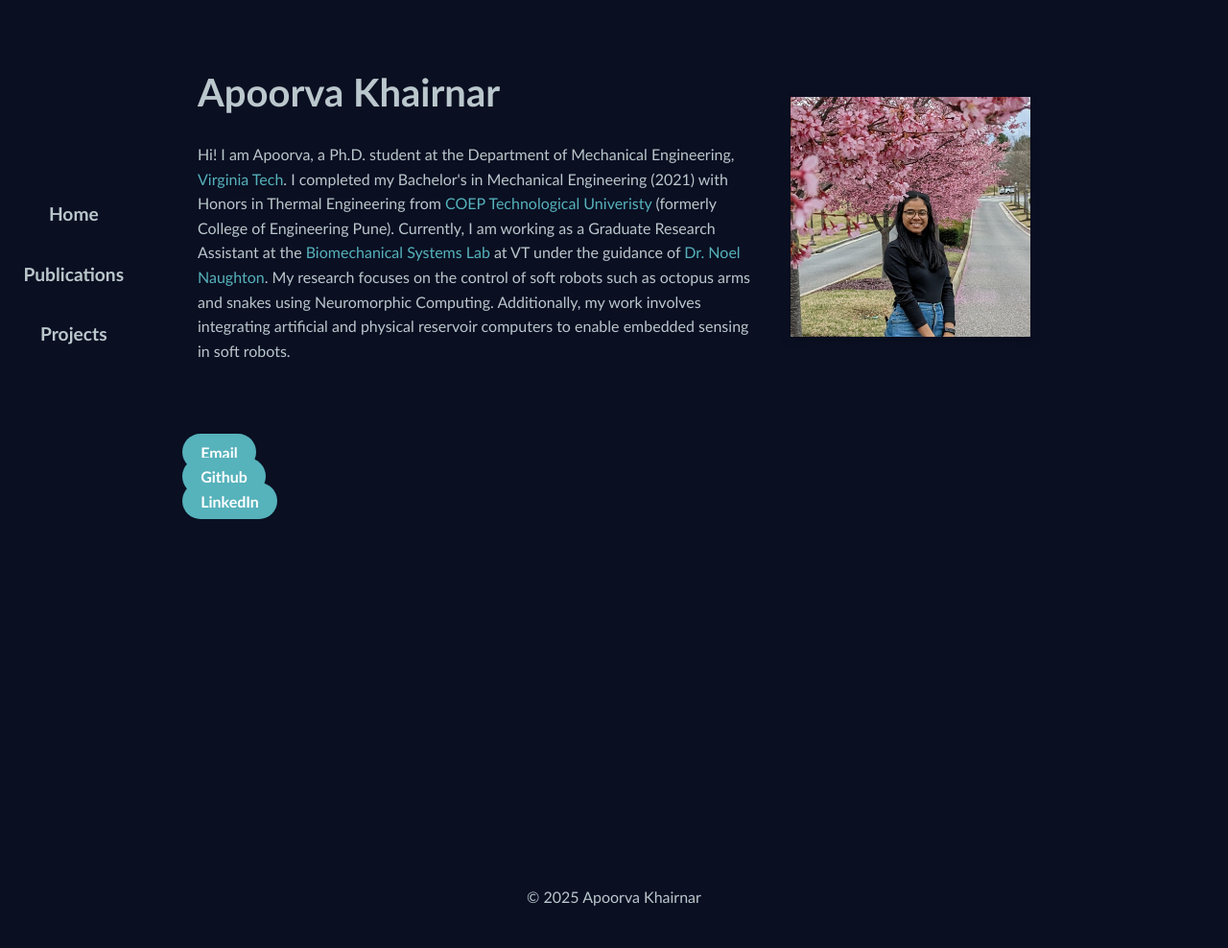
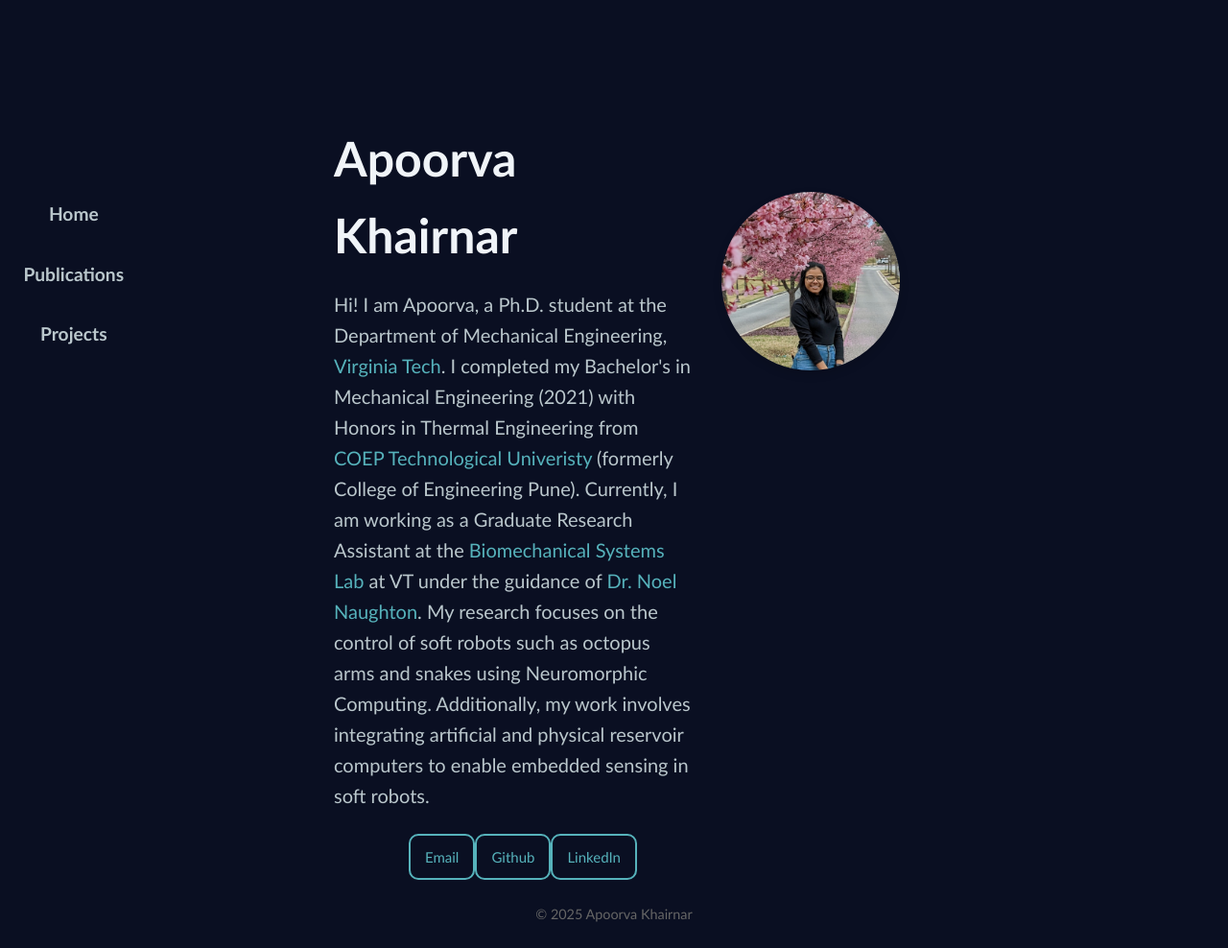
Before and after one commit to apoorvakhairnar/apoorvakhairnar.github.io, a Jekyll site: the page built from index.md, in a window 1280 px wide and 988 px high. Shown: the whole window at 96% size. Built offline with Jekyll 4.4.1, drawn with Linux system fonts in a browser that asks for light colours.

Commit message:
modified:   assets/css/home_style.css 	modified:   assets/css/style.css

```diff
--- a/assets/css/home_style.css
+++ b/assets/css/home_style.css
@@ -1,47 +1,148 @@
-/* home_style.css */
+/* ==================================================
+   home_style.css — Homepage “about + photo” & buttons
+   ================================================== */
 
-/* Desktop layout */
+@import 'style.css';
+
+/* 1) Desktop content grid */
 .content_desktop {
+  margin-left: 15vw;         /* leave room for sidebar */
+  padding-top: 125px;
+  display: grid;
+  grid-template-columns: 1fr 1fr;
+  gap: 2rem;
+  justify-content: center;
+  font-size: 20px;
+  color: var(--color-text);
+}
+
+/* 2) Headline & paragraph styling */
+.content_desktop h1 {
+  color: var(--color-accent-light);
+  font-size: 50px;
+  margin-bottom: 1rem;
+}
+.content_desktop p {
+  margin-bottom: 1.5rem;
+}
+
+/* 3) Links in text */
+.content_desktop a {
+  color: var(--color-accent);
+}
+
+/* 4) Profile photo */
+.content_desktop .profile-photo img {
+  width: 50%;
+  height: auto;
+  border-radius: 50%;
+  box-shadow: 0 4px 10px rgba(0,0,0,0.15);
+  margin-top: 75px;
+  justify-self: end;
+}
+
+/* 5) Desktop buttons */
+.buttons_desktop {
+  margin-left: 250px;
+  padding-left: 20px;
   display: flex;
-  align-items: center;
+  justify-content: space-between;
+  width: 25%;
+}
+.buttons_desktop .button {
+  padding: 10px 15px;
+  font-size: 15px;
+  border: 2px solid var(--color-accent);
+  color: var(--color-accent);
+  background: var(--color-bg);
+  border-radius: 10px;
+  text-align: center;
+  cursor: pointer;
+  width: 100px;
+  transition: background 0.2s, color 0.2s;
+}
+.buttons_desktop .button a {
+  color: var(--color-accent);
+}
+.buttons_desktop .button:hover {
+  background: var(--color-accent-light);
+  color: var(--color-bg);
+}
+.buttons_desktop .button:hover a {
+  color: var(--color-bg);
+}
+
+/* 6) Mobile layout */
+.content_mobile {
+  padding-left: 2.5%;
+  padding-top: 50px;
+  display: none;
+  grid-template-rows: 1fr 1fr;
+  font-size: 20px;
   justify-content: center;
-  gap: 2rem;
-  max-width: 900px;
-  margin: 4rem auto;         /* top/bottom auto‐centers, 4rem padding */
-  padding: 0 1rem;
+  color: var(--color-text);
 }
-.profile-photo img {
-  width: 250px;              /* make the photo a bit bigger */
+.content_mobile h1 {
+  color: var(--color-accent-light);
+  font-size: 50px;
+  margin-bottom: 1rem;
+}
+.content_mobile a {
+  color: var(--color-accent);
+}
+.content_mobile img {
+  margin-left: 5%;
+  margin-top: 50px;
+  width: 90%;
   height: auto;
+  border-radius: 50%;
   box-shadow: 0 4px 10px rgba(0,0,0,0.15);
 }
 
-/* Buttons group stays centered */
-.buttons_desktop {
-  justify-content: center;
-  margin: 2rem 0;
+/* 7) Mobile buttons */
+.buttons_mobile {
+  display: none;
+  justify-content: space-between;
+  width: 100%;
+  margin: 1.5rem 0;
+}
+.buttons_mobile .button {
+  padding: 10px 15px;
+  font-size: 15px;
+  border: 2px solid var(--color-accent);
+  color: var(--color-accent);
+  background: var(--color-bg);
+  border-radius: 10px;
+  cursor: pointer;
+  width: 100px;
+  transition: background 0.2s, color 0.2s;
+}
+.buttons_mobile .button a {
+  color: var(--color-accent);
+}
+.buttons_mobile .button:hover {
+  background: var(--color-accent-light);
+  color: var(--color-bg);
+}
+.buttons_mobile .button:hover a {
+  color: var(--color-bg);
 }
 
-.buttons_desktop .button a {
-  background: var(--color-accent);
-  color: #fff;
-  padding: 0.6rem 1.2rem;
-  border-radius: 9999px;
-  font-weight: 600;
-  transition: background 0.2s;
-  text-decoration: none;
-}
-.buttons_desktop .button a:hover {
-  background: var(--color-accent-light);
+/* 8) Media queries */
+@media screen and (min-width: 768px) and (orientation: landscape) {
+  .sidenav        { display: block; }
+  .nav_mobile     { display: none; }
+  .content_desktop { display: grid; }
+  .content_mobile  { display: none; }
+  .buttons_desktop { display: flex; }
+  .buttons_mobile  { display: none; }
 }
 
-/* Mobile layout */
-.content_mobile { display: none; }
-.buttons_mobile   { display: none; }
-
-@media (max-width: 768px) {
+@media screen and (max-width: 768px) {
+  .sidenav         { display: none; }
+  .nav_mobile      { display: flex; }
   .content_desktop { display: none; }
-  .content_mobile  { display: block; }
+  .content_mobile  { display: grid; }
   .buttons_desktop { display: none; }
   .buttons_mobile  { display: flex; }
 }
--- a/assets/css/style.css
+++ b/assets/css/style.css
@@ -1,11 +1,26 @@
+/* ==============================================
+   style.css — Global variables, resets, nav, footer
+   ============================================== */
+
+/* 1) Color & font variables */
 :root {
-  --color-bg: #0a0f22;
-  --color-text: #bac7cc;
-  --color-accent: #56b2bb;
-  --color-accent-light: #e8f0fe;
-  --color-muted: #666666;
+  --color-bg:            #0a0f22;
+  --color-text:          #bac7cc;
+  --color-accent:        #56b2bb;
+  --color-accent-light:  #f0f4f8;
+  --color-muted:         #666666;
+
+  --font-sans: 'Trebuchet MS','Lucida Sans Unicode','Lucida Grande',
+               'Lucida Sans',Arial,sans-serif;
 }
 
+/* 2) Resets & base */
+* {
+  box-sizing: border-box;
+  margin: 0;
+  padding: 0;
+  font-family: var(--font-sans);
+}
 html {
   height: 100%;
 }
@@ -13,58 +28,31 @@ body {
   display: flex;
   flex-direction: column;
   min-height: 100vh;
-  background-color: var(--color-bg);
+  background: var(--color-bg);
   color: var(--color-text);
   line-height: 1.6;
 }
-/* let <main> grow, push footer to bottom */
+
+/* 3) Main & footer for sticky-footer layout */
 main.container {
   flex: 1;
+  max-width: 1000px;
+  margin: 0 auto;
+  padding: 0 1rem;
 }
 footer.container {
   text-align: center;
   padding: 1.5rem 0;
+  font-size: 0.9rem;
+  color: var(--color-muted);
 }
 
-/* Resets & Base */
-* {
-  box-sizing: border-box;
-  margin: 0;
-  padding: 0;
-  font-family:
-    'Trebuchet MS','Lucida Sans Unicode','Lucida Grande',
-    'Lucida Sans', Arial, sans-serif;
-}
-body {
-  background-color: var(--color-bg);
-  color: var(--color-text);
-  line-height: 1.6;
-}
-/* Typography */
-h1 { font-size: 2.5rem; margin-bottom: .5em; }
-h2 { font-size: 2rem;   margin-bottom: .75em; }
-h3 { font-size: 1.5rem; margin-bottom: .75em; }
-p  { margin-bottom: 1em; color: var(--color-text); }
-/* Links */
-a {
-  color: var(--color-accent);
-  text-decoration: none;
-  transition: color .2s;
-}
-a:hover {
-  color: var(--color-accent-light);
-}
-/* Utility Container */
-.container {
-  max-width: 1000px;
-  margin: 0 auto;
-  padding: 0 1rem;
-}
-
-/* Sidebar (desktop) */
+/* 4) Sidebar (desktop) */
 .sidenav {
-  position: fixed; top: 0; left: 0;
-  width: 12vw;; height: 100vh;
+  position: fixed;
+  top: 0; left: 0;
+  width: 12vw;
+  height: 100vh;
   background: var(--color-bg);
   padding-top: 15%;
   text-align: center;
@@ -73,20 +61,22 @@ a:hover {
 .sidenav a {
   display: block;
   color: var(--color-text);
-  padding: 1rem 0;
-  transition: background .2s;
-  font-size: 1.2rem;         /* larger text */
-  font-weight: 600;          /* bold */
+  padding: 16px 0;
+  font-size: 1.2rem;
+  font-weight: 600;
+  text-decoration: none;
+  transition: background 0.2s;
 }
 .sidenav a:hover {
   background: var(--color-text);
   color: var(--color-bg);
 }
 
-/* Mobile Nav */
+/* 5) Mobile top nav */
 .nav_mobile {
   display: none;
-  position: fixed; top: 0; left: 0;
+  position: fixed;
+  top: 0; left: 0;
   width: 100%; height: 50px;
   background: var(--color-bg);
   text-align: center;
@@ -94,24 +84,23 @@ a:hover {
 }
 .nav_mobile a {
   color: var(--color-text);
+  padding: 0 1rem;
   line-height: 50px;
-  padding: 0 1rem;
   font-size: 1.1rem;
   font-weight: 600;
+  text-decoration: none;
 }
 .nav_mobile a:hover {
   background: var(--color-text);
   color: var(--color-bg);
 }
 
-/* Show/Hide content zones */
-.content_mobile {
-  display: none;
-  padding-top: 60px; /* below mobile nav */
+/* 6) Global link style */
+a {
+  color: var(--color-accent);
+  text-decoration: none;
+  transition: color 0.2s;
 }
-@media (max-width: 768px) {
-  .sidenav { display: none; }
-  .nav_mobile { display: block; }
-  .content_desktop { display: none; }
-  .content_mobile { display: block; }
+a:hover {
+  color: var(--color-accent-light);
 }
```
